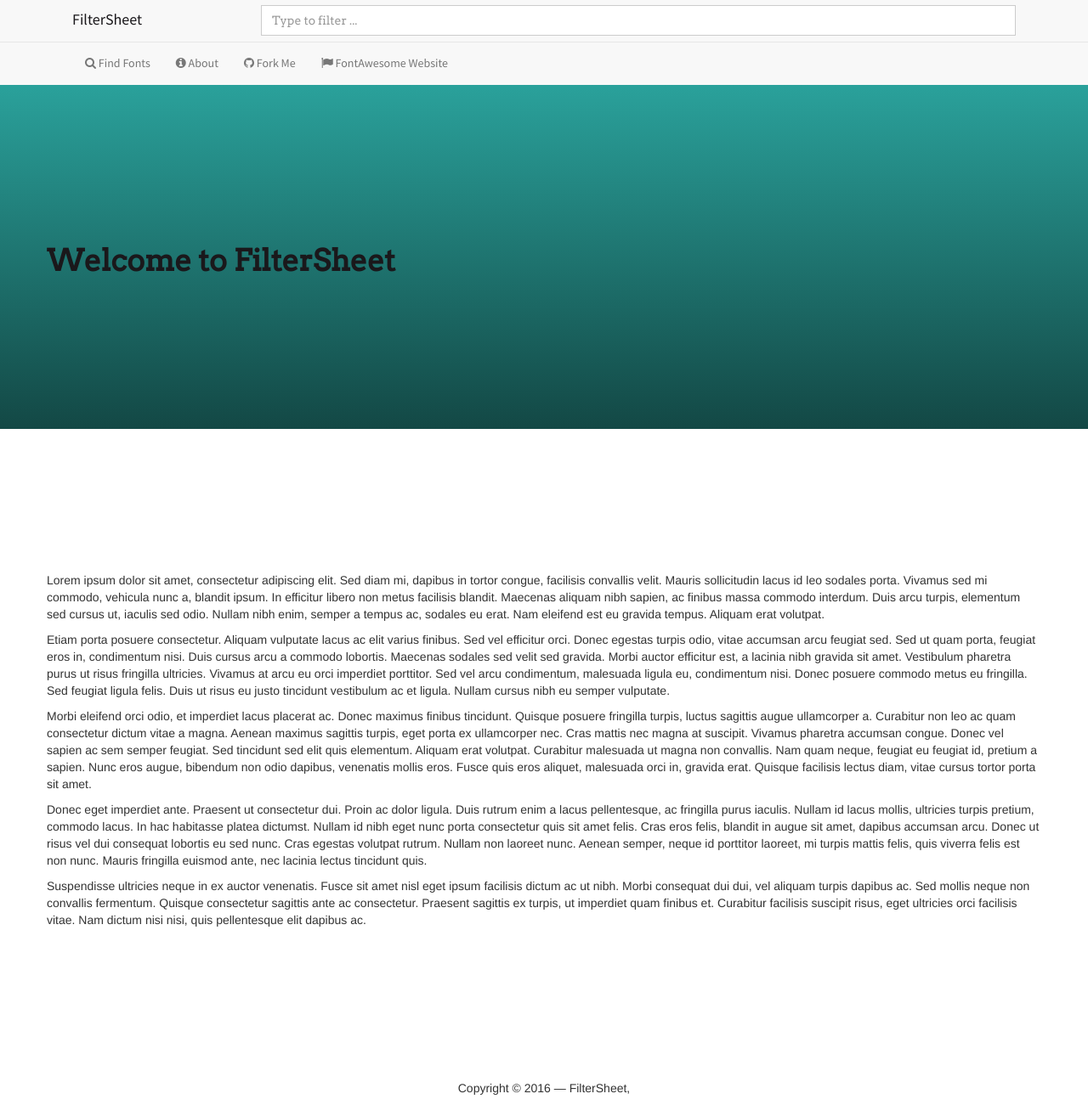
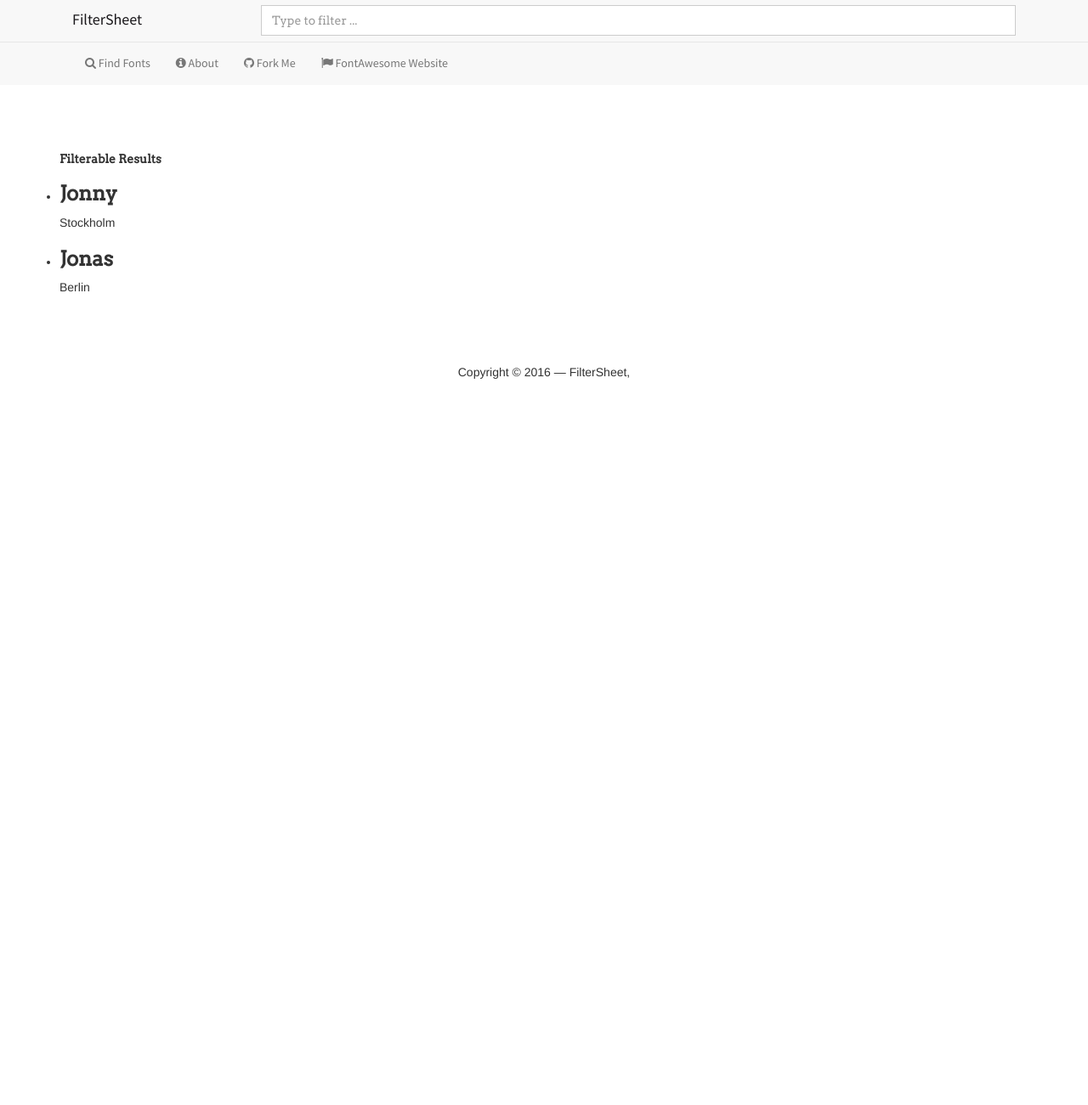
Before and after one commit to filtersheet/filtersheet.github.io, a Jekyll site: the page built from page.html, in a window 1280 px wide and 1301 px high. Shown: the whole window at 85% size. Built offline with Jekyll 4.4.1, drawn with Linux system fonts in a browser that asks for light colours; comment, search, counter and statistics services are not loaded.

Commit message:
edit/html - Test the sample page with filtering

```diff
--- a/page.html
+++ b/page.html
@@ -5,38 +5,31 @@ subheader: "Page"
 searchable: "true"
 ---
 
-<section id="description" class="palette background-gray">
-    <div id="description-banner">
+<section>
+    <div class="container horizontal-padding-large">
+        <div class="row">
+        <h5>Filterable Results</h5>
+            <ul class="list">
+                <li>
+                    <h3 class="name">Jonny</h3>
+                    <p class="city">Stockholm</p>
+                </li>
+                <li>
+                    <h3 class="name">Jonas</h3>
+                    <p class="city">Berlin</p>
+                </li>
+            </ul>
 
-        <div class="container horizontal-padding-extra-large">
-        <div class="row">
+        <div><!-- /.row -->
+    </div><!-- /.container -->
+</section>
 
-            <h2>Welcome to {{ site.title }}</h2>
+<script type="text/javascript">
+    $(document).ready(function(){
+        var options = {
+            valueNames: [ 'name', 'city' ]
+        };
 
-          <div><!-- /.row -->
-        </div><!-- /.container -->
-
-    </div><!-- /#description-banner -->
-</section><!-- /#description -->
-
-<section>
-    <div id="description-banner">
-
-        <div class="container horizontal-padding-extra-large">
-        <div class="row">
-
-            <p>Lorem ipsum dolor sit amet, consectetur adipiscing elit. Sed diam mi, dapibus in tortor congue, facilisis convallis velit. Mauris sollicitudin lacus id leo sodales porta. Vivamus sed mi commodo, vehicula nunc a, blandit ipsum. In efficitur libero non metus facilisis blandit. Maecenas aliquam nibh sapien, ac finibus massa commodo interdum. Duis arcu turpis, elementum sed cursus ut, iaculis sed odio. Nullam nibh enim, semper a tempus ac, sodales eu erat. Nam eleifend est eu gravida tempus. Aliquam erat volutpat.</p>
-
-            <p>Etiam porta posuere consectetur. Aliquam vulputate lacus ac elit varius finibus. Sed vel efficitur orci. Donec egestas turpis odio, vitae accumsan arcu feugiat sed. Sed ut quam porta, feugiat eros in, condimentum nisi. Duis cursus arcu a commodo lobortis. Maecenas sodales sed velit sed gravida. Morbi auctor efficitur est, a lacinia nibh gravida sit amet. Vestibulum pharetra purus ut risus fringilla ultricies. Vivamus at arcu eu orci imperdiet porttitor. Sed vel arcu condimentum, malesuada ligula eu, condimentum nisi. Donec posuere commodo metus eu fringilla. Sed feugiat ligula felis. Duis ut risus eu justo tincidunt vestibulum ac et ligula. Nullam cursus nibh eu semper vulputate.</p>
-
-            <p>Morbi eleifend orci odio, et imperdiet lacus placerat ac. Donec maximus finibus tincidunt. Quisque posuere fringilla turpis, luctus sagittis augue ullamcorper a. Curabitur non leo ac quam consectetur dictum vitae a magna. Aenean maximus sagittis turpis, eget porta ex ullamcorper nec. Cras mattis nec magna at suscipit. Vivamus pharetra accumsan congue. Donec vel sapien ac sem semper feugiat. Sed tincidunt sed elit quis elementum. Aliquam erat volutpat. Curabitur malesuada ut magna non convallis. Nam quam neque, feugiat eu feugiat id, pretium a sapien. Nunc eros augue, bibendum non odio dapibus, venenatis mollis eros. Fusce quis eros aliquet, malesuada orci in, gravida erat. Quisque facilisis lectus diam, vitae cursus tortor porta sit amet.</p>
-
-            <p>Donec eget imperdiet ante. Praesent ut consectetur dui. Proin ac dolor ligula. Duis rutrum enim a lacus pellentesque, ac fringilla purus iaculis. Nullam id lacus mollis, ultricies turpis pretium, commodo lacus. In hac habitasse platea dictumst. Nullam id nibh eget nunc porta consectetur quis sit amet felis. Cras eros felis, blandit in augue sit amet, dapibus accumsan arcu. Donec ut risus vel dui consequat lobortis eu sed nunc. Cras egestas volutpat rutrum. Nullam non laoreet nunc. Aenean semper, neque id porttitor laoreet, mi turpis mattis felis, quis viverra felis est non nunc. Mauris fringilla euismod ante, nec lacinia lectus tincidunt quis.</p>
-
-            <p>Suspendisse ultricies neque in ex auctor venenatis. Fusce sit amet nisl eget ipsum facilisis dictum ac ut nibh. Morbi consequat dui dui, vel aliquam turpis dapibus ac. Sed mollis neque non convallis fermentum. Quisque consectetur sagittis ante ac consectetur. Praesent sagittis ex turpis, ut imperdiet quam finibus et. Curabitur facilisis suscipit risus, eget ultricies orci facilisis vitae. Nam dictum nisi nisi, quis pellentesque elit dapibus ac.</p>
-
-          <div><!-- /.row -->
-        </div><!-- /.container -->
-
-    </div><!-- /#description-banner -->
-</section>
+        var filterable = new List('filterable', options);
+    });
+</script>
```
